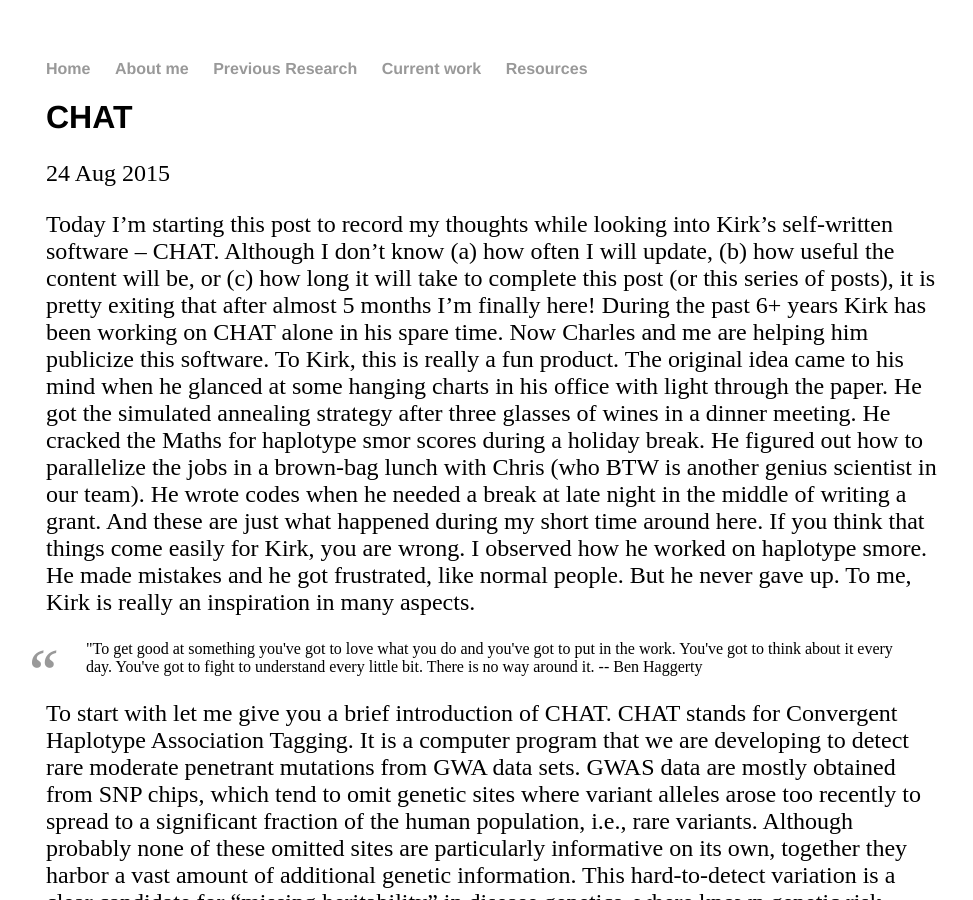
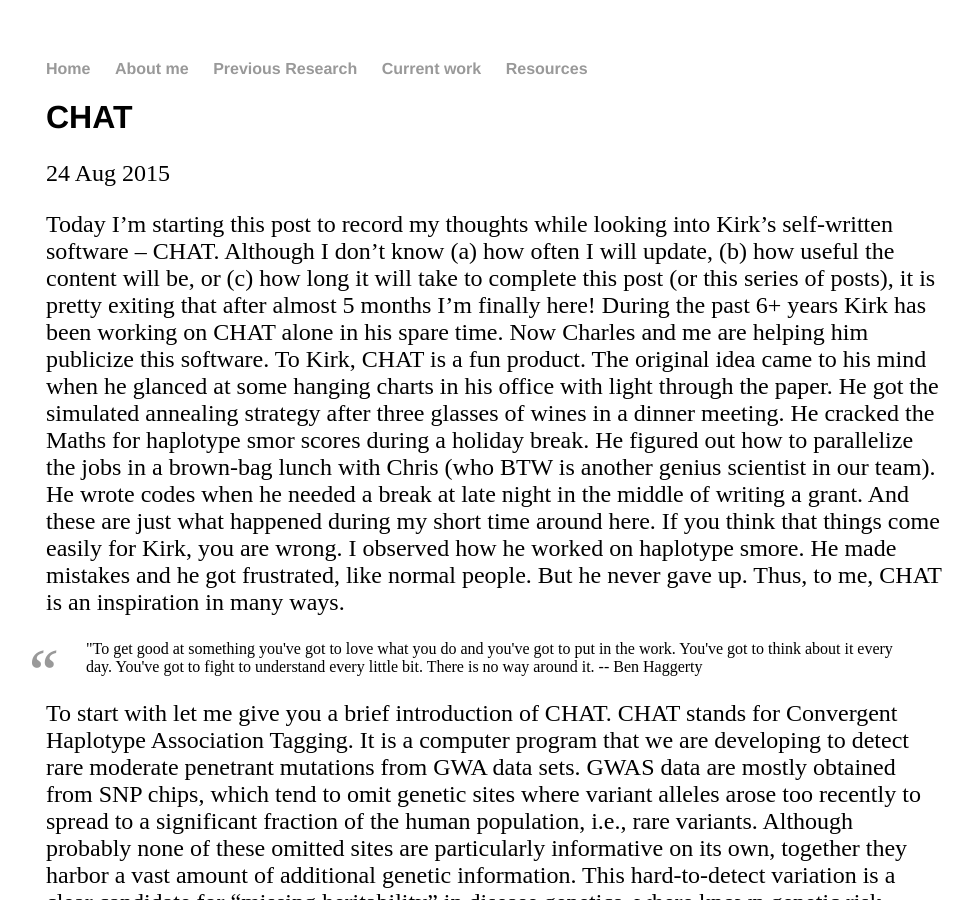
Before and after one commit to lybird300/lybird300.github.io, a Jekyll site: the page built from _posts/2015-08-24-CHAT.md, in a window 1280 px wide and 900 px high. Shown: the whole window, without its empty margins (146-1119 px from the left). Built offline with Jekyll 4.4.1, drawn with Linux system fonts in a browser that asks for light colours.

Commit message:
Update 2015-08-24-CHAT.md

```diff
--- a/_posts/2015-08-24-CHAT.md
+++ b/_posts/2015-08-24-CHAT.md
@@ -4,7 +4,7 @@ title: "CHAT"
 date: 2015-08-24
 ---
 
-Today I'm starting this post to record my thoughts while looking into Kirk's self-written software -- CHAT. Although I don't know (a) how often I will update, (b) how useful the content will be, or (c) how long it will take to complete this post (or this series of posts), it is pretty exiting that after almost 5 months I'm finally here! During the past 6+ years Kirk has been working on CHAT alone in his spare time. Now Charles and me are helping him publicize this software. To Kirk, this is really a fun product. The original idea came to his mind when he glanced at some hanging charts in his office with light through the paper. He got the simulated annealing strategy after three glasses of wines in a dinner meeting. He cracked the Maths for haplotype smor scores during a holiday break. He figured out how to parallelize the jobs in a brown-bag lunch with Chris (who BTW is another genius scientist in our team). He wrote codes when he needed a break at late night in the middle of writing a grant. And these are just what happened during my short time around here. If you think that things come easily for Kirk, you are wrong. I observed how he worked on haplotype smore. He made mistakes and he got frustrated, like normal people. But he never gave up. To me, Kirk is really an inspiration in many aspects.
+Today I'm starting this post to record my thoughts while looking into Kirk's self-written software -- CHAT. Although I don't know (a) how often I will update, (b) how useful the content will be, or (c) how long it will take to complete this post (or this series of posts), it is pretty exiting that after almost 5 months I'm finally here! During the past 6+ years Kirk has been working on CHAT alone in his spare time. Now Charles and me are helping him publicize this software. To Kirk, CHAT is a fun product. The original idea came to his mind when he glanced at some hanging charts in his office with light through the paper. He got the simulated annealing strategy after three glasses of wines in a dinner meeting. He cracked the Maths for haplotype smor scores during a holiday break. He figured out how to parallelize the jobs in a brown-bag lunch with Chris (who BTW is another genius scientist in our team). He wrote codes when he needed a break at late night in the middle of writing a grant. And these are just what happened during my short time around here. If you think that things come easily for Kirk, you are wrong. I observed how he worked on haplotype smore. He made mistakes and he got frustrated, like normal people. But he never gave up. Thus, to me, CHAT is an inspiration in many ways.
 <blockquote>"To get good at something you've got to love what you do and you've got to put in the work. You've got to think about it every day. You've got to fight to understand every little bit. There is no way around it. -- Ben Haggerty</blockquote>
 To start with let me give you a brief introduction of CHAT. CHAT stands for Convergent Haplotype Association Tagging. It is a computer program that we are developing to detect rare moderate penetrant mutations from GWA data sets.  GWAS data are mostly obtained from SNP chips, which tend to omit genetic sites where variant alleles arose too recently
 to spread to a significant fraction of the human population, i.e., rare variants. Although probably none of these omitted sites are particularly informative on its own, together they harbor a vast amount of additional genetic information. This hard-to-detect variation is a clear candidate for “missing heritability” in disease genetics, where known genetic risk factors usually fail to account for the full heritability of complex diseases. DNA is passed from parents to children in continuous blocks between recombination sites; when two sequences share a rare allele, it is likely that the allele was inherited from a recent common ancestor along with a block of surrounding DNA containing some sites that appear on the SNP chip. Thus, it is still possible to infer the position of a rare variant even when it does not appear on a chip being used to
```
